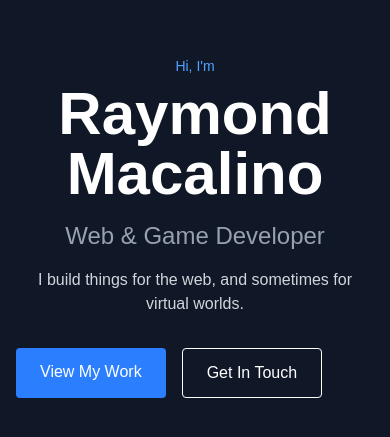
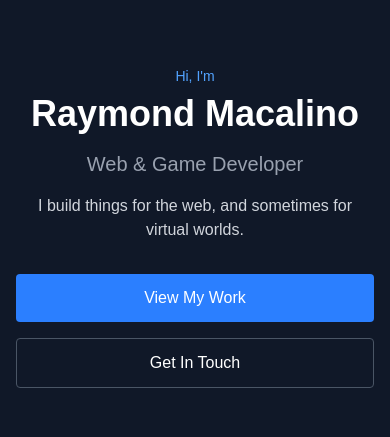
Before and after one commit to rjmacalino/my-portfolio-app, a Next.js app: page / in a window 390 px wide. Shown: the part 195-632 px from the top of the page. Built offline with nearby package versions, Linux system fonts and the light colour scheme.

Commit message:
PORT-2: address PR feedback

```diff
--- a/app/page.tsx
+++ b/app/page.tsx
@@ -1,22 +1,33 @@
 export default function Home() {
   return (
-    <div class="min-h-screen bg-gray-900 text-white flex items-center justify-center">
+    <main className="min-h-screen bg-gray-900 text-white flex items-center justify-center">
       <div className="text-center px-4">
-        <p className="text-blue-400 text-sm mb-2">Hi, I'm</p>
-        <h1 className="text-6xl font-bold mb-4">Raymond Macalino</h1>
-        <h1 className="text-2xl text-gray-400 mb-4">Web & Game Developer</h1>
-        <p className="text-gray-300 mb-8">
+        <p className="text-blue-400 text-sm mb-2">Hi, I&apos;m</p>
+        <h1 className="text-4xl md:text-6xl font-bold mb-4">
+          Raymond Macalino
+        </h1>
+        <p className="text-xl md:text-2xl text-gray-400 mb-4">
+          Web &amp; Game Developer
+        </p>
+        <p className="text-gray-300 mb-8 max-w-md mx-auto">
           I build things for the web, and sometimes for virtual worlds.
         </p>
-        <div className="flex gap-4">
-          <a href="#projects" className="bg-blue-500 px-6 py-3 rounded">
+        <div className="flex flex-col sm:flex-row gap-4 justify-center">
+          <a
+            href="#projects"
+            className="bg-blue-500 hover:bg-blue-600 transition-colors px-6 py-3 rounded"
+          >
             View My Work
           </a>
-          <a href="#contact" className="border px-6 py-3 rounded">
+
+          <a
+            href="#contact"
+            className="border border-gray-600 hover:border-gray-400 transition-colors px-6 py-3 rounded"
+          >
             Get In Touch
           </a>
         </div>
       </div>
-    </div>
+    </main>
   );
 }
```
